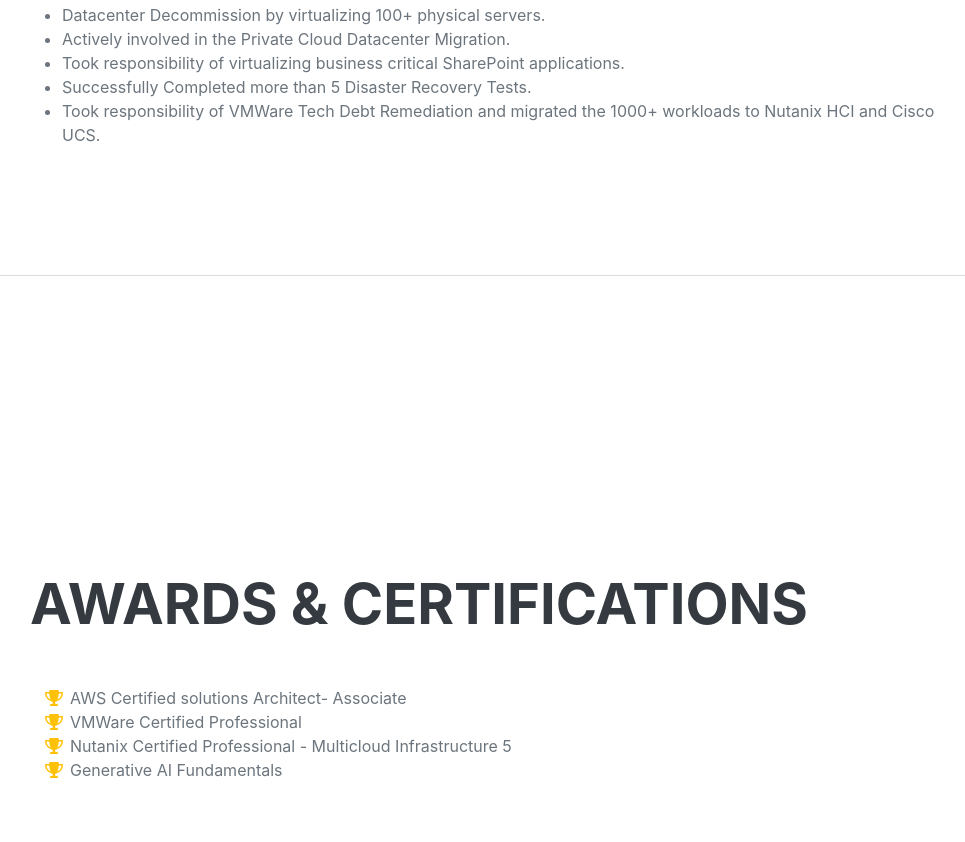
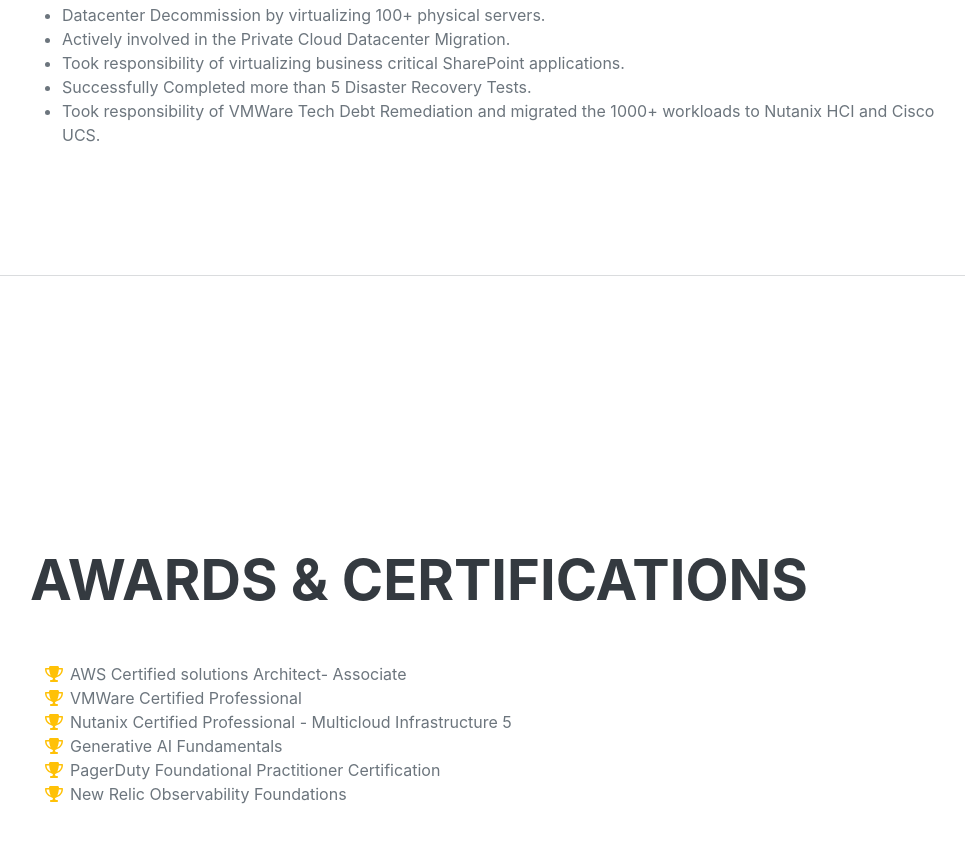
Before and after one commit to bhanup6/awscloud-resume-challenge, a plain HTML site: page Portfolio/index.html in a window 1280 px wide. Shown: the part 4363-5205 px from the top of the page, without its empty margins (290-1255 px from the left). Drawn offline with nearby package versions, Linux system fonts and the light colour scheme; files that its build step writes are made by us from their sources; no server answers; files whose address does not match are found by name; a web font is replaced by a local one.

Commit message:
updated the index file

```diff
--- a/Portfolio/index.html
+++ b/Portfolio/index.html
@@ -215,6 +215,14 @@
                             <span class="fa-li"><i class="fas fa-trophy text-warning"></i></span>
                             Generative AI Fundamentals
                         </li>
+                        <li>
+                            <span class="fa-li"><i class="fas fa-trophy text-warning"></i></span>
+                            PagerDuty Foundational Practitioner Certification
+                        </li>
+                        <li>
+                            <span class="fa-li"><i class="fas fa-trophy text-warning"></i></span>
+                            New Relic Observability Foundations
+                        </li>
                     </ul>
                 </div>
             </section>
```
